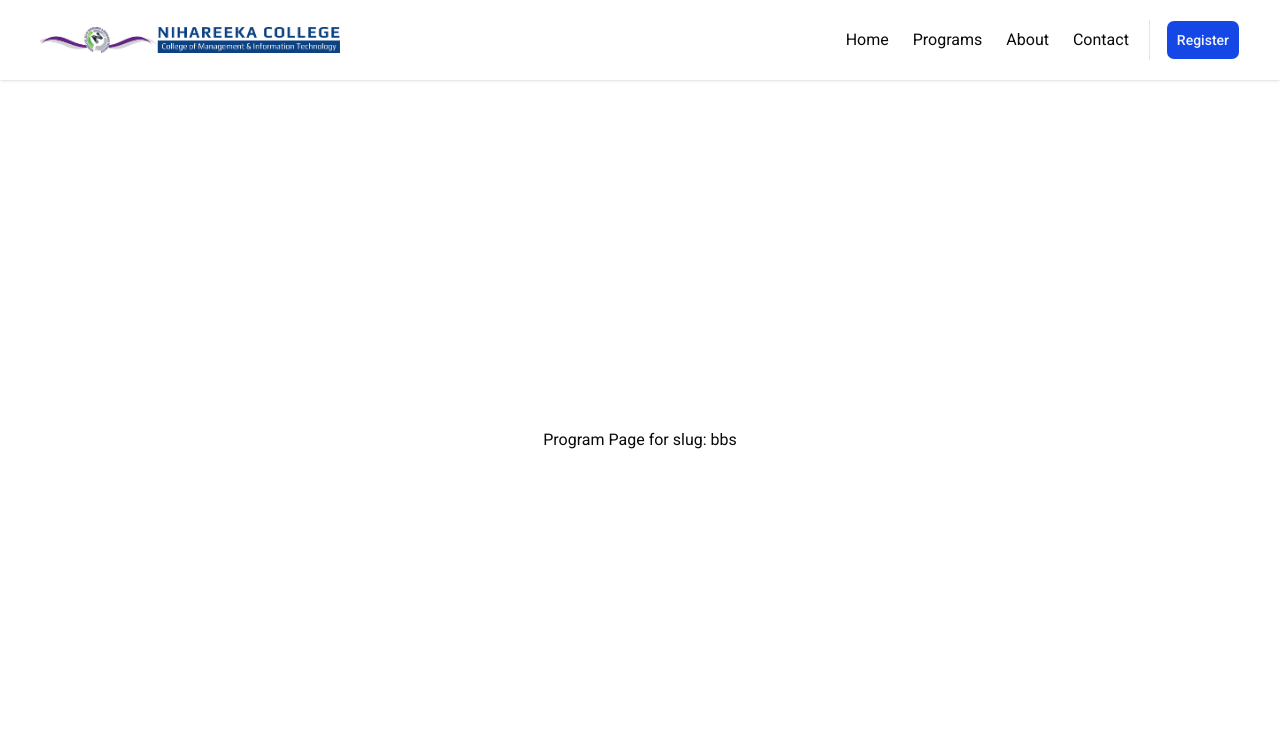
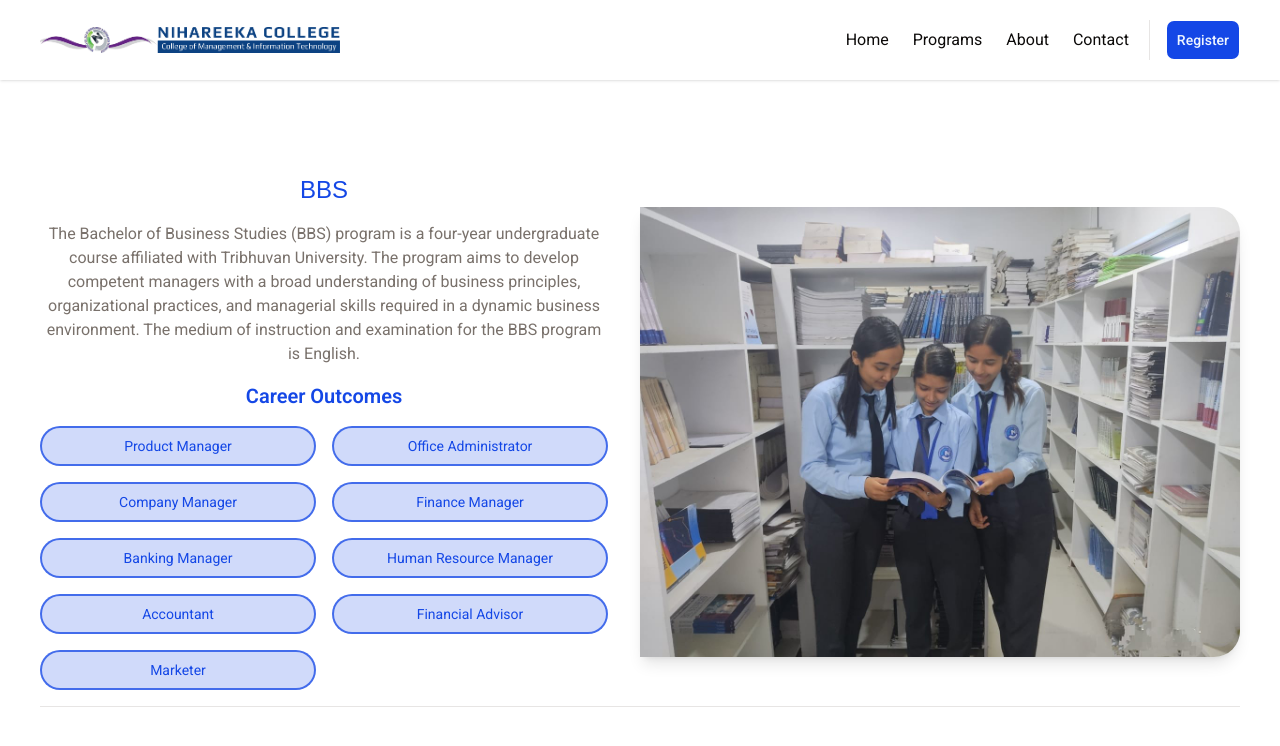
Before and after one commit to suyogpoudel/nihareeka-redesign, a Next.js app: page /programs/bbs in a window 1280 px wide. Shown: the top 746 px of the page. Built offline with nearby package versions, Linux system fonts and the light colour scheme; a web font is replaced by a local one.

Commit message:
further work on dynamic programs pages

```diff
--- a/app/programs/[slug]/page.tsx
+++ b/app/programs/[slug]/page.tsx
@@ -1,4 +1,6 @@
+import { Separator } from "@/components/ui/separator";
 import { programs } from "@/data/programs";
+import Image from "next/image";
 import { notFound, redirect } from "next/navigation";
 
 const ProgramPage = async ({
@@ -20,7 +22,37 @@ const ProgramPage = async ({
     notFound();
   }
 
-  return <div>Program Page for slug: {slug}</div>;
+  return (
+    <div className="container">
+      <div className="flex items-center justify-between w-full gap-8 max-md:flex-col-reverse mb-4">
+        <div className="flex flex-col gap-4 text-center">
+          <h1 className="heading">{program.title}</h1>
+          <p className="text-muted-foreground">{program.description}</p>
+          <h2 className="text-primary text-xl font-semibold">
+            Career Outcomes
+          </h2>
+          <div className="grid max-sm:grid-cols-1 grid-cols-2 gap-4">
+            {program.careerOutcomes.map((outcome) => (
+              <div
+                key={outcome}
+                className="text-primary text-sm px-4 py-2 rounded-full bg-primary/20 border-2 border-primary/75 hover:bg-primary/30 transition-colors hover:border-primary/50"
+              >
+                {outcome}
+              </div>
+            ))}
+          </div>
+        </div>
+        <Image
+          src={program.image}
+          alt={program.title}
+          width={600}
+          height={400}
+          className="rounded-r-4xl shadow-lg object-cover max-md:rounded-2xl"
+        />
+      </div>
+      <Separator />
+    </div>
+  );
 };
 
 export default ProgramPage;
```
